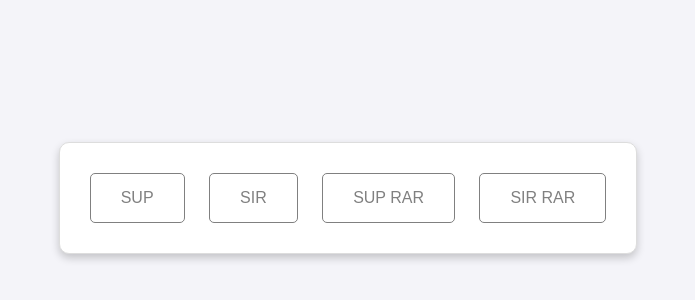
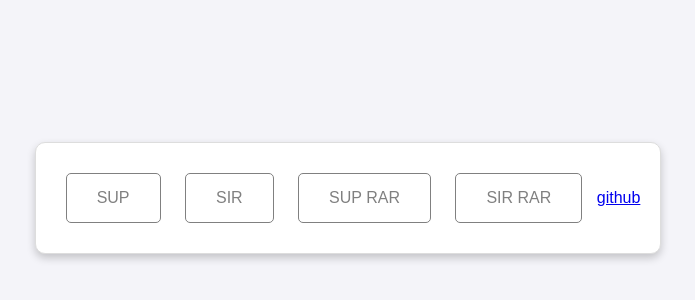
Before and after one commit to paul8478/ML-resources-, a plain HTML site: page index.html in a window 1280 px wide. Shown: the part 202-502 px from the top of the page, without its empty margins (292-987 px from the left). Drawn offline with Linux system fonts and the light colour scheme.

Commit message:
Update index.html

```diff
--- a/index.html
+++ b/index.html
@@ -46,6 +46,7 @@
 
         <a href="ML(SUP).RAR" download class="button">SUP RAR</a>
         <a href="ML(SUP).RAR" download class="button">SIR RAR</a>
+        <a href="https://github.com/paul8478/ML.git">github</a>
     </div>
 
 </body>
```
